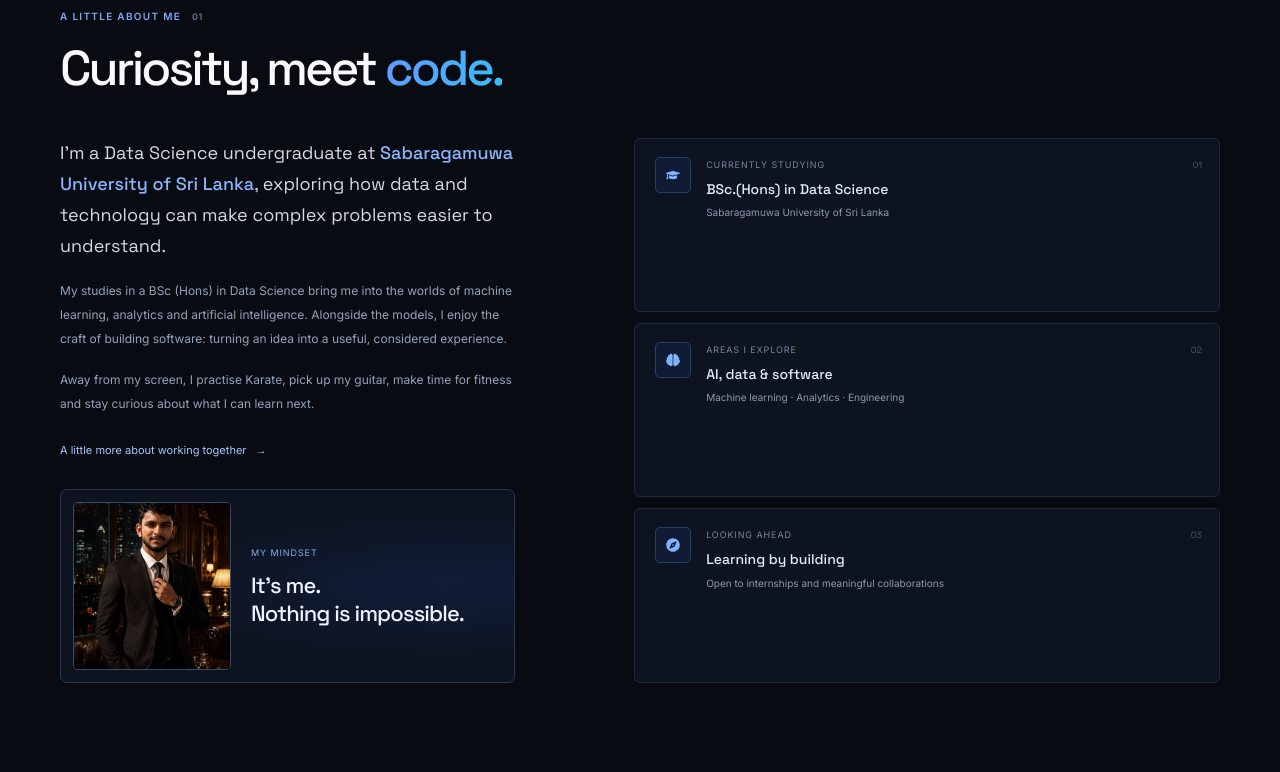
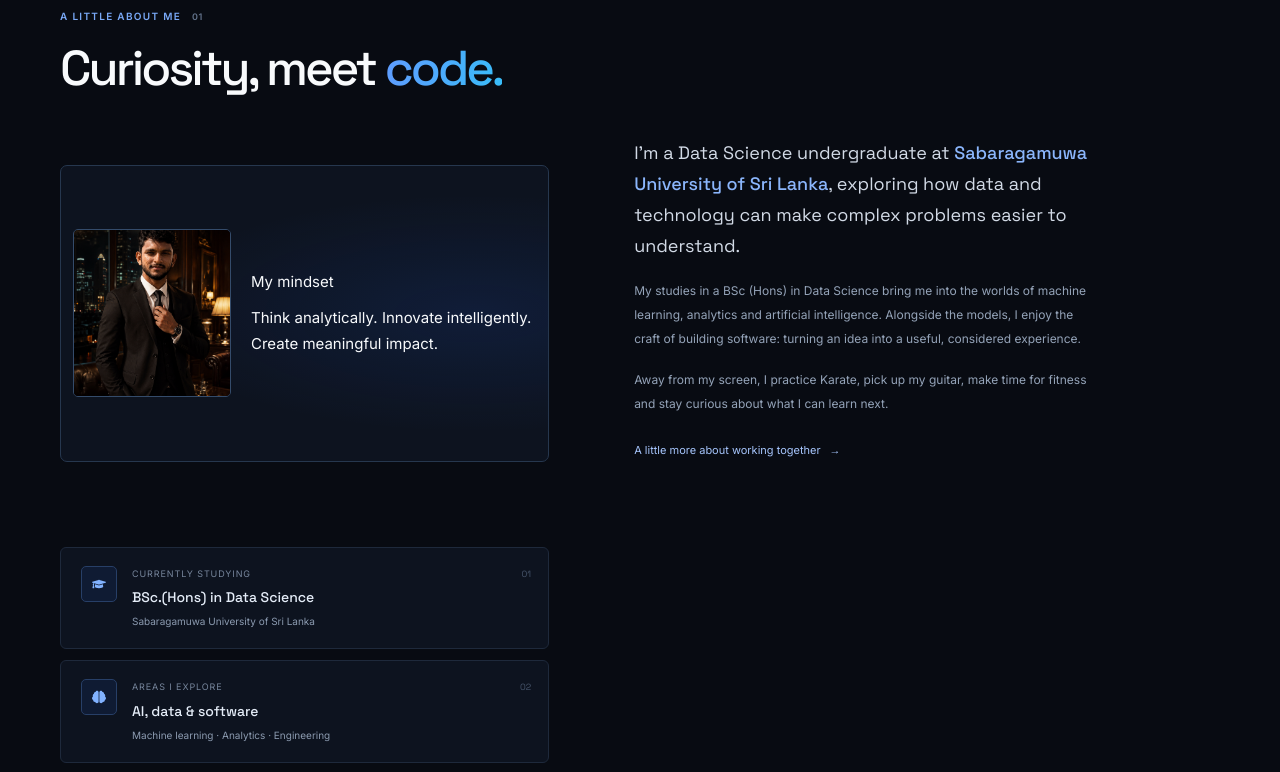
Before and after one commit to DhaneeraDulvanya/portfolio, a React (Vite) app: page / in a window 1280 px wide. Shown: the part 900-1672 px from the top of the page. Built offline with nearby package versions, Linux system fonts and the light colour scheme.

Commit message:
update the description

```diff
--- a/src/components/About.jsx
+++ b/src/components/About.jsx
@@ -28,6 +28,15 @@ const About = () => (
       <h2 id="about-title">Curiosity, meet <span>code.</span></h2>
     </div>
     <div className="about-layout">
+      <figure className="about-portrait reveal">
+        <img src="/portfolio/images/normal.png" alt="Dhaneera Dulvanya" loading="lazy" />
+        <figcaption>
+          <span className="about-quote-label">My mindset</span>
+          <blockquote className="about-quote">
+            <p>Think analytically. Innovate intelligently. Create meaningful impact.</p>
+          </blockquote>
+        </figcaption>
+      </figure>
       <div className="about-story reveal">
         <p className="lead-copy">
           I’m a Data Science undergraduate at <strong>Sabaragamuwa University of Sri Lanka</strong>, exploring how data and technology can make complex problems easier to understand.
@@ -36,18 +45,11 @@ const About = () => (
           My studies in a BSc (Hons) in Data Science bring me into the worlds of machine learning, analytics and artificial intelligence. Alongside the models, I enjoy the craft of building software: turning an idea into a useful, considered experience.
         </p>
         <p>
-          Away from my screen, I practise Karate, pick up my guitar, make time for fitness and stay curious about what I can learn next.
+          Away from my screen, I practice Karate, pick up my guitar, make time for fitness and stay curious about what I can learn next.
         </p>
         <a className="inline-link" href="#contact">A little more about working together <span aria-hidden="true">→</span></a>
-        <figure className="about-portrait reveal">
-          <img src="/portfolio/images/normal.png" alt="Dhaneera Dulvanya" loading="lazy" />
-          <figcaption>
-            <span className="fact-label">My mindset</span>
-            <strong>It’s me.<br />Nothing is impossible.</strong>
-          </figcaption>
-        </figure>
       </div>
-      <div className="about-facts">
+      <div className="about-facts reveal">
         {facts.map(({ icon: Icon, label, title, detail }, index) => (
           <article className="fact-card reveal" key={title}>
             <span className="fact-icon"><Icon aria-hidden="true" /></span>
```
